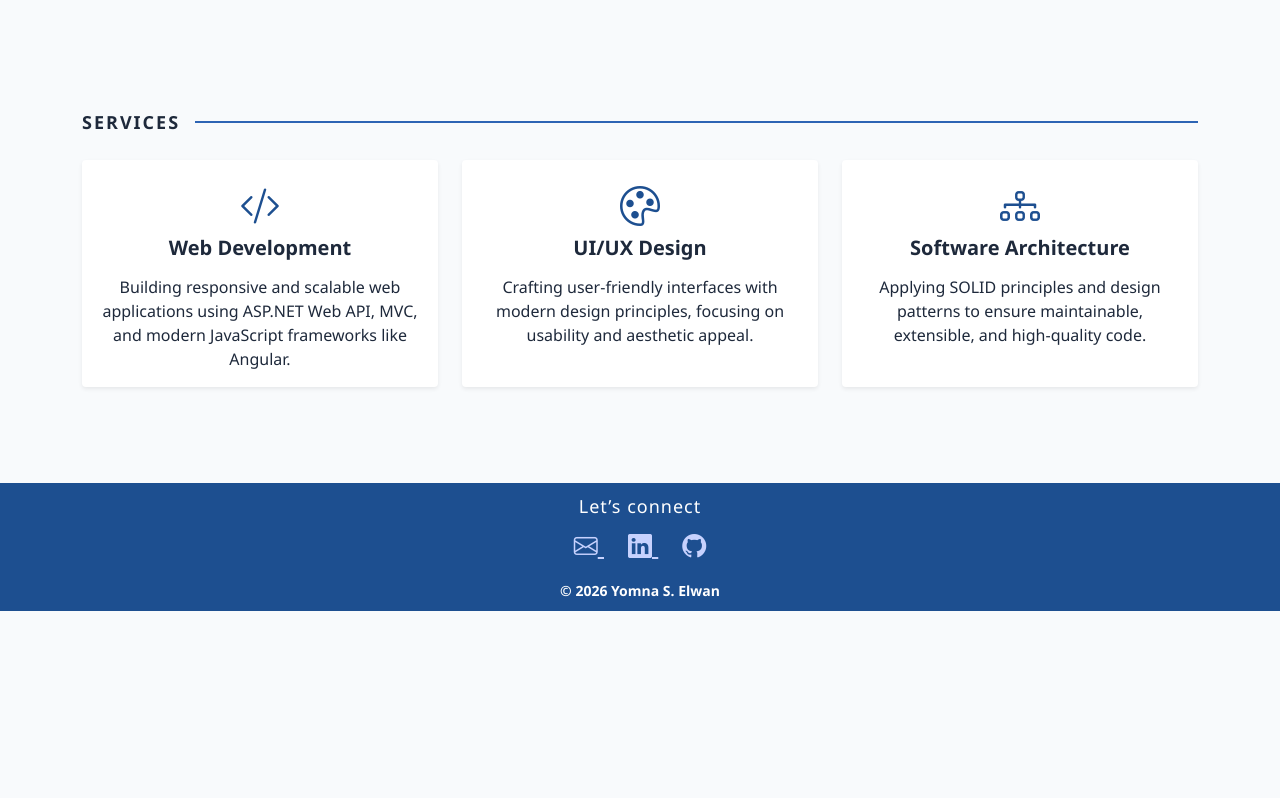
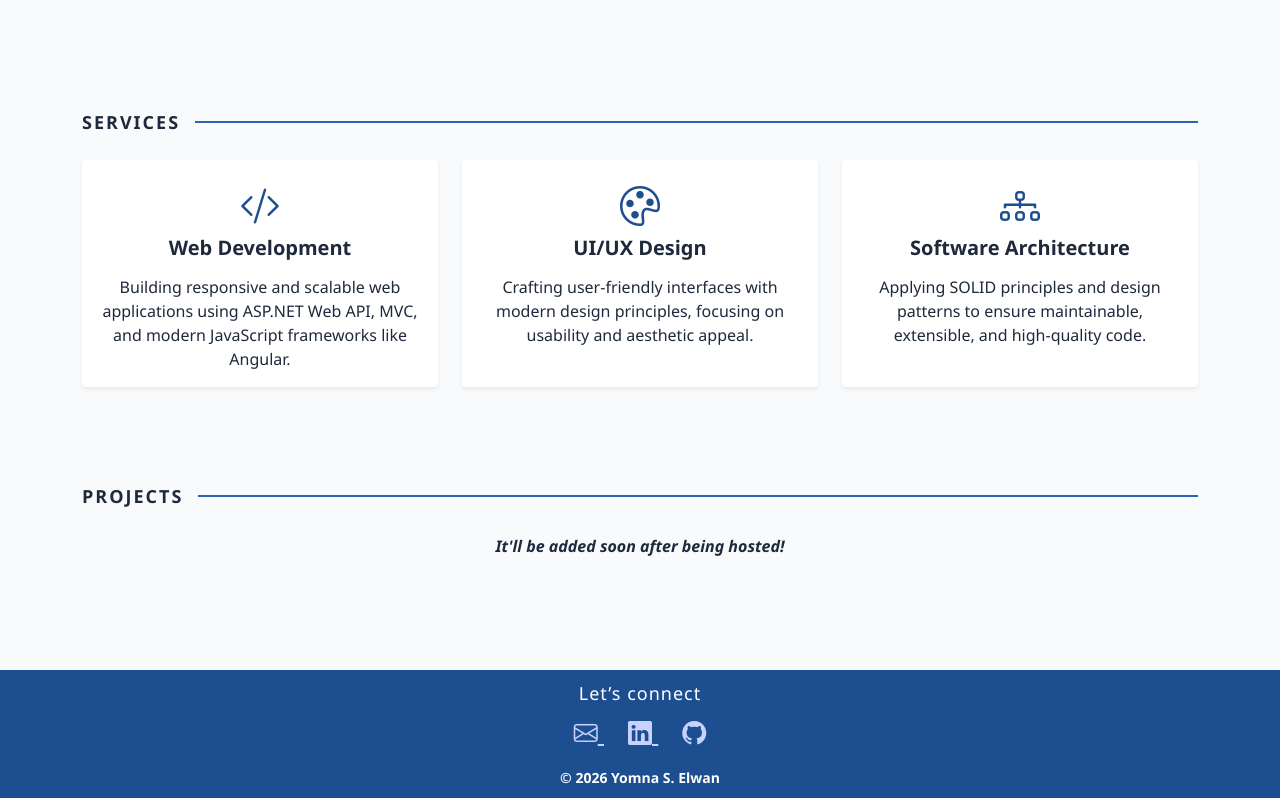
Before and after one commit to YomnaElwan/YomnaElwanPortfolio, a plain HTML site: page index.html in a window 1280 px wide. Shown: the part 1971-2769 px from the top of the page. Before the commit the page ends 2582 px from the top, so only its background shows below. Drawn offline with nearby package versions, Linux system fonts and the light colour scheme.

Commit message:
Add New Features

```diff
--- a/Portfolio.css
+++ b/Portfolio.css
@@ -98,7 +98,7 @@ header {
 .header-content p {
     line-height: 30px;
     color: #ffffff;
-    width: 78%;
+    width: 100%;
     margin: 30px 0px;
     font-size: 20px;
 }
--- a/index.html
+++ b/index.html
@@ -226,7 +226,16 @@
         </div>
       </div>
     </section>
-
+    <!--Projects-->
+ <section id="Projects" class="py-5">
+      <div class="container">
+        <div class="word-with-line mb-4">
+          <span class="span">Projects</span>
+          <small class="line"></small>
+        </div>
+        <p class="fw-bold text-center" style="font-style: italic;"">It'll be added soon after being hosted!</p>
+      </div>
+  </section>
     <!--Footer-->
     <footer class="footer mt-5" id="contactme">
       <div class="container text-center">
```
